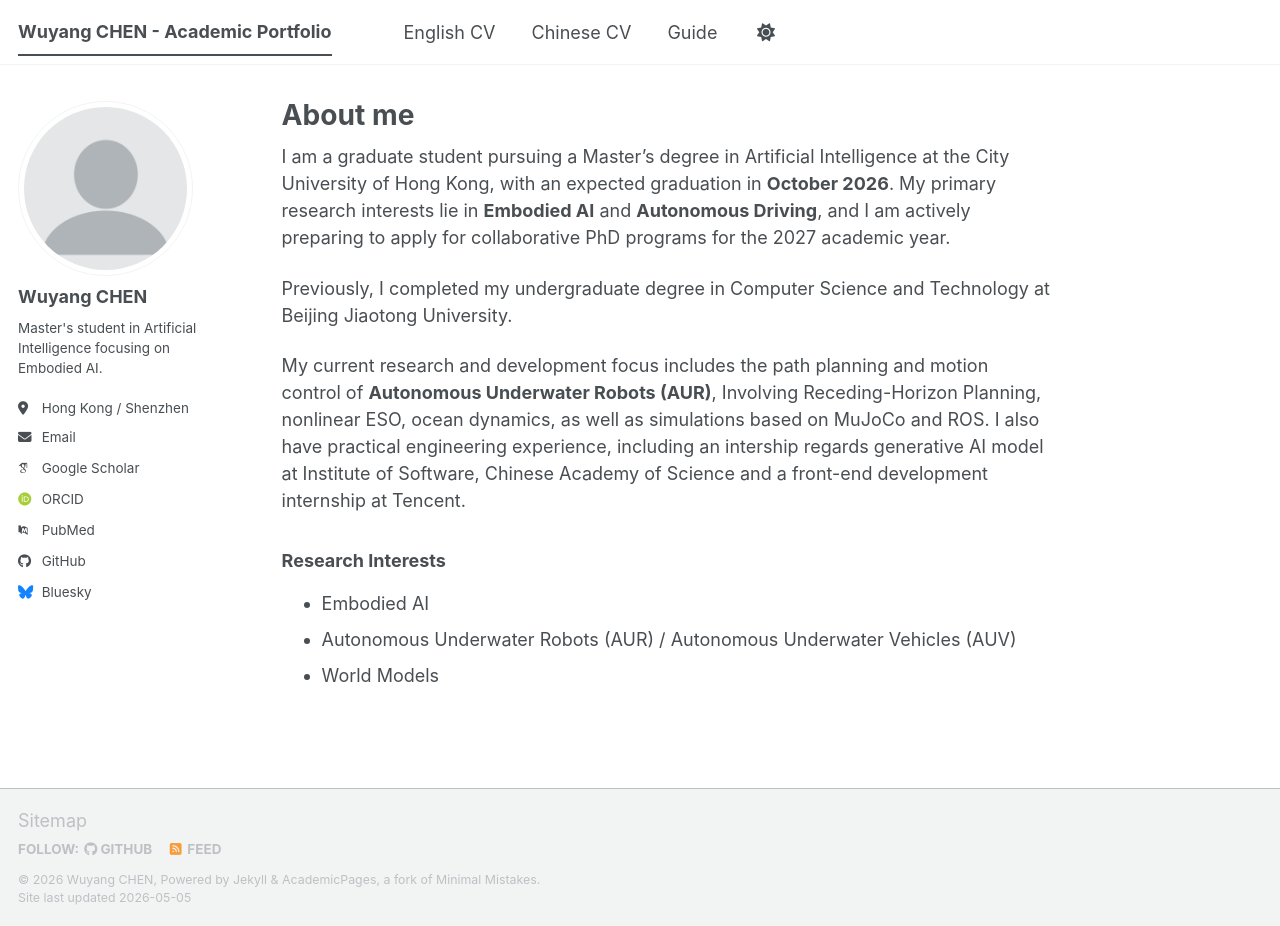
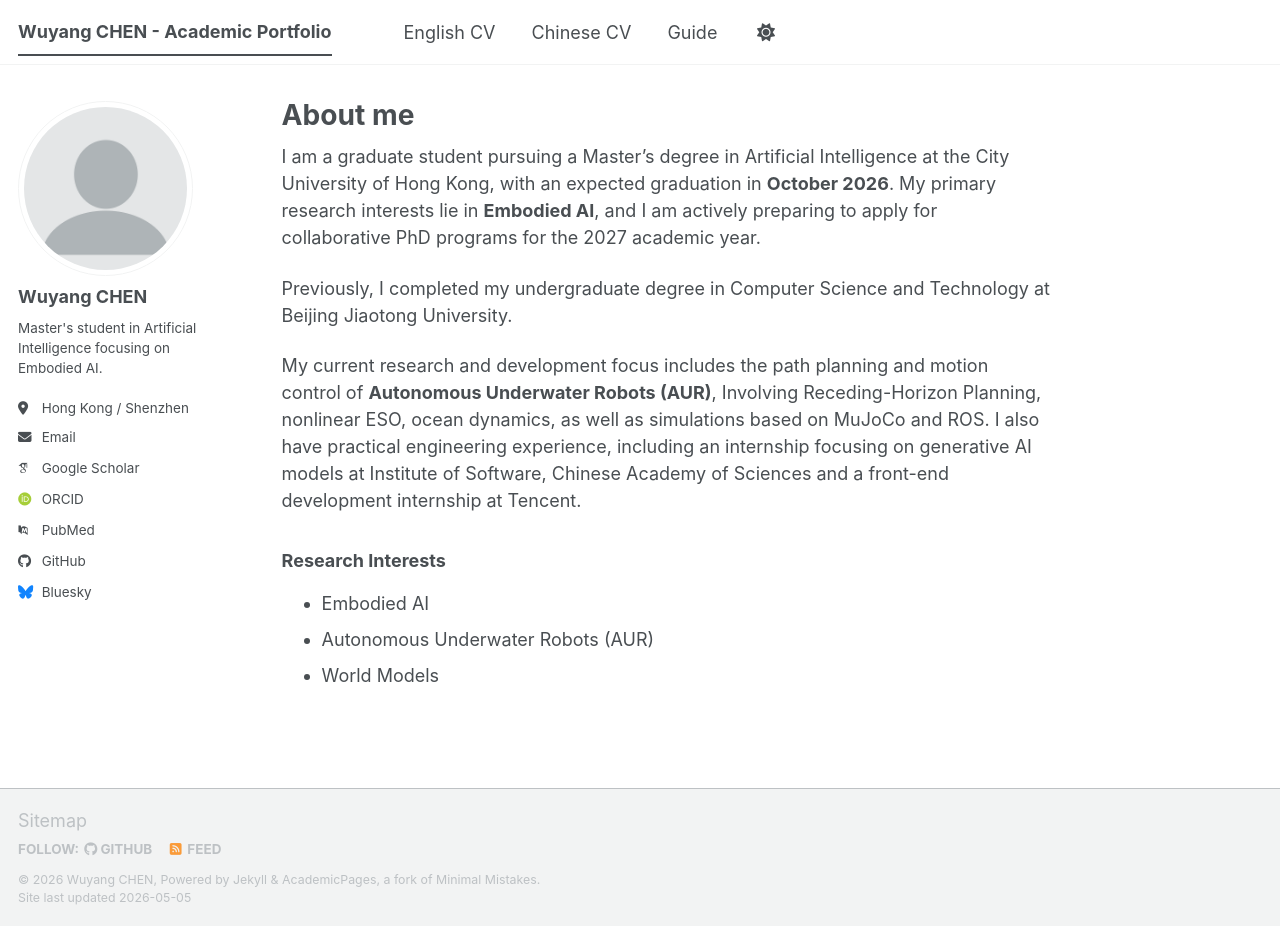
Before and after one commit to WuyangChen422/WuyangChen422.github.io, a Jekyll site: the page built from _pages/about.md, in a window 1280 px wide and 926 px high. Built offline with Jekyll 4.4.1, drawn with Linux system fonts in a browser that asks for light colours; some web fonts are replaced; a script bundle is joined from its source files by our own code; library files that are not in the unit come from our copies.

Commit message:
Update about.md

```diff
--- a/_pages/about.md
+++ b/_pages/about.md
@@ -7,13 +7,13 @@ redirect_from:
   - /about.html
 ---
 
-I am a graduate student pursuing a Master's degree in Artificial Intelligence at the City University of Hong Kong, with an expected graduation in **October 2026**. My primary research interests lie in **Embodied AI** and **Autonomous Driving**, and I am actively preparing to apply for collaborative PhD programs for the 2027 academic year.
+I am a graduate student pursuing a Master's degree in Artificial Intelligence at the City University of Hong Kong, with an expected graduation in **October 2026**. My primary research interests lie in **Embodied AI**, and I am actively preparing to apply for collaborative PhD programs for the 2027 academic year.
 
 Previously, I completed my undergraduate degree in Computer Science and Technology at Beijing Jiaotong University.
 
-My current research and development focus includes the path planning and motion control of **Autonomous Underwater Robots (AUR)**, Involving Receding-Horizon Planning, nonlinear ESO, ocean dynamics, as well as simulations based on MuJoCo and ROS. I also have practical engineering experience, including an intership regards generative AI model at Institute of Software, Chinese Academy of Science and a front-end development internship at Tencent.
+My current research and development focus includes the path planning and motion control of **Autonomous Underwater Robots (AUR)**, Involving Receding-Horizon Planning, nonlinear ESO, ocean dynamics, as well as simulations based on MuJoCo and ROS. I also have practical engineering experience, including an internship focusing on generative AI models at Institute of Software, Chinese Academy of Sciences and a front-end development internship at Tencent.
 
 ### Research Interests
 * Embodied AI
-* Autonomous Underwater Robots (AUR) / Autonomous Underwater Vehicles (AUV)
+* Autonomous Underwater Robots (AUR)
 * World Models
```
